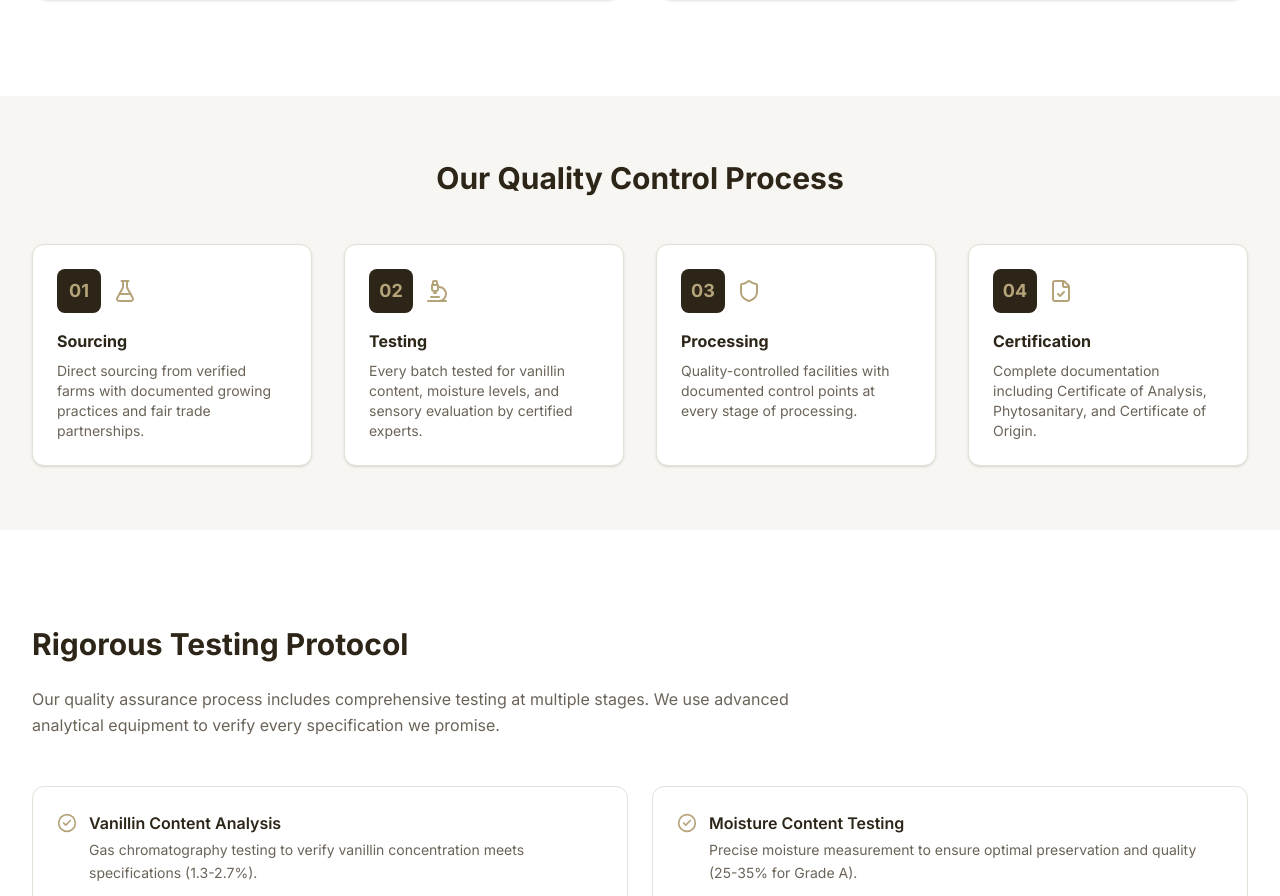
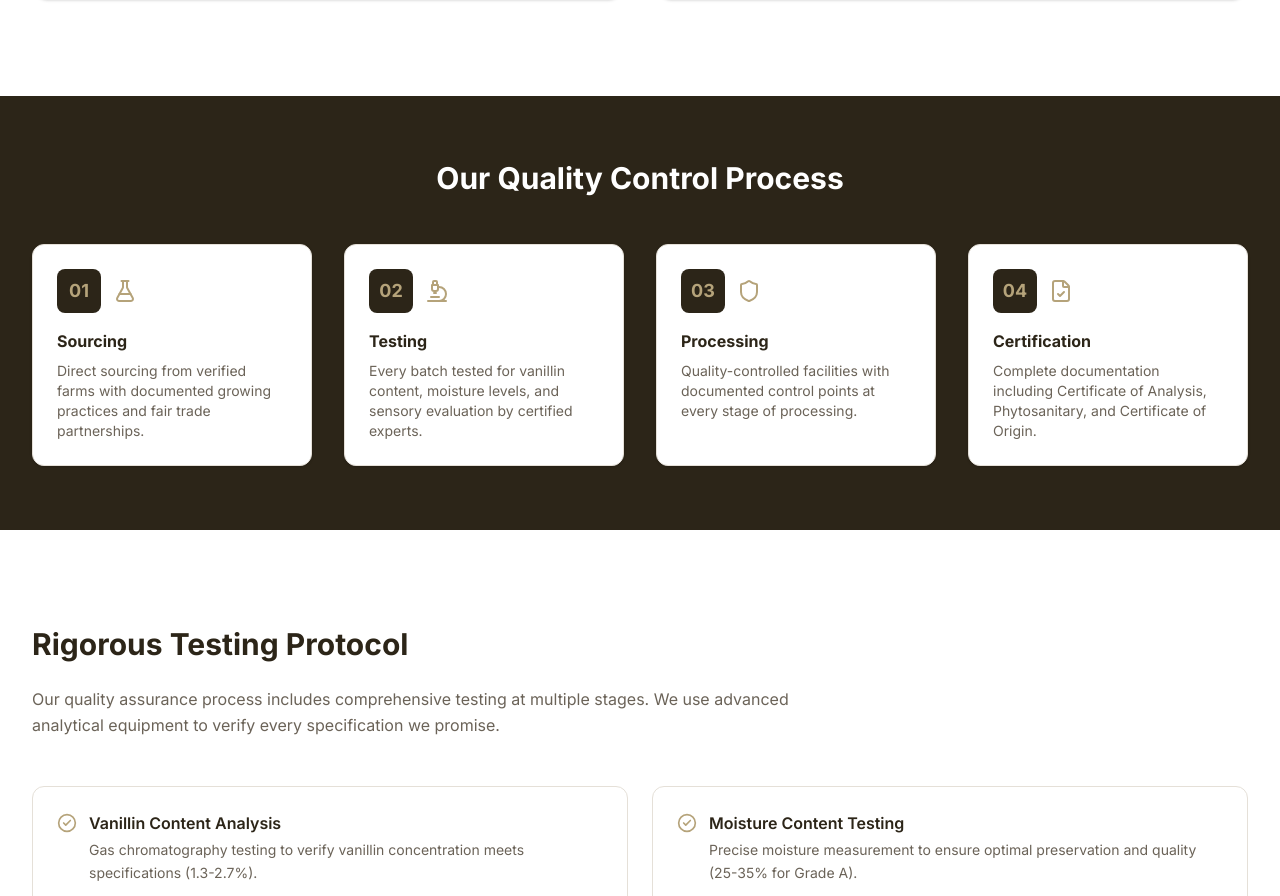
Before and after one commit to irfanmulachela-glitch/vanilla, a Next.js app: page /quality in a window 1280 px wide. Shown: the part 1774-2670 px from the top of the page. Built offline with nearby package versions, Linux system fonts and the light colour scheme.

Commit message:
Quality process section: dark charcoal background, white heading

```diff
--- a/src/app/quality/page.tsx
+++ b/src/app/quality/page.tsx
@@ -261,9 +261,9 @@ export default function QualityPage() {
       </section>
 
       {/* Quality Process */}
-      <section className="py-16 bg-[#F8F6F2]">
+      <section className="py-16 bg-[#2C2518]">
         <div className="max-w-7xl mx-auto px-4 sm:px-6 lg:px-8">
-          <h2 className="text-3xl font-bold text-[#2C2518] mb-12 text-center">
+          <h2 className="text-3xl font-bold text-white mb-12 text-center">
             Our Quality Control Process
           </h2>
           <div className="grid md:grid-cols-2 lg:grid-cols-4 gap-8">
```
